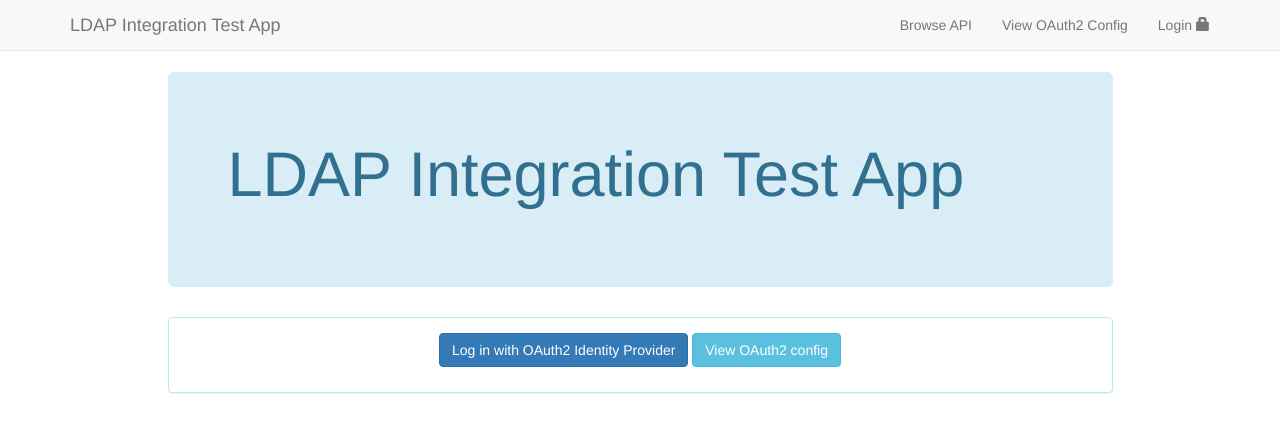
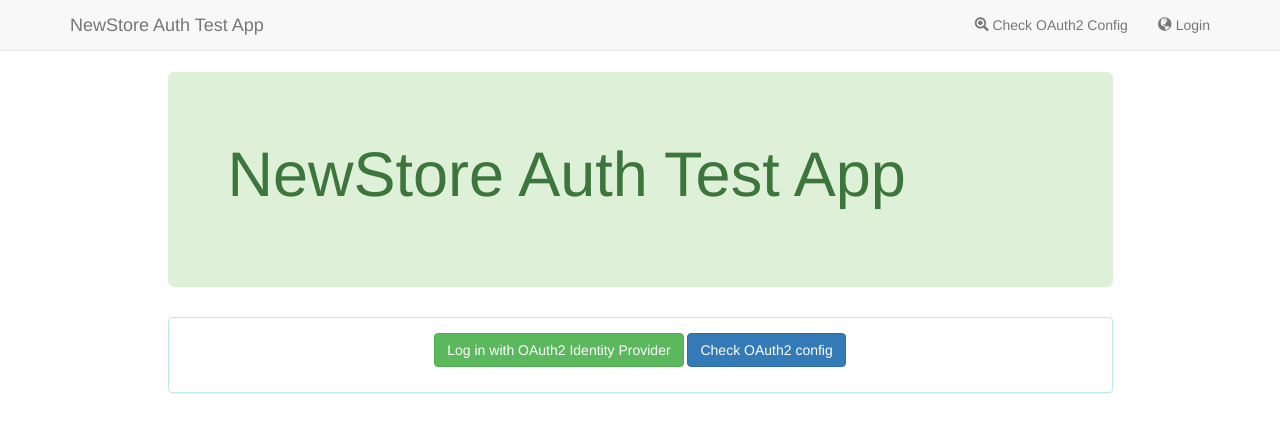
Before and after one commit to gabrielfalcao/kube-python-app-example, a Flask app: page / in a window 1280 px wide. Shown: the top 432 px of the page. Run offline with Flask 2, Linux system fonts and the light colour scheme; some libraries are stand-ins or nearby versions.

Commit message:
revamp ui because "ldap is not our scope"

```diff
--- a/flaskhello/web/templates/base.html
+++ b/flaskhello/web/templates/base.html
@@ -5,7 +5,7 @@
     <meta http-equiv="X-UA-Compatible" content="IE=edge" />
     <meta name="viewport" content="width=device-width, initial-scale=1" />
     <!-- The above 3 meta tags *must* come first in the head; any other head content must come *after* these tags -->
-    <title>{% block title %}LDAP Integration App{% endblock %}</title>
+    <title>{% block title %}Auth Test App{% endblock %}</title>
 
     <!-- Bootstrap -->
     {% block head_css %}
@@ -43,29 +43,40 @@
             <span class="icon-bar"></span>
           </button>
           {% block navbar_header %}
-          <a class="navbar-brand" href="/">LDAP Integration Test App</a>
+          <a class="navbar-brand" href="/">NewStore Auth Test App</a>
           {% endblock %}
         </div>
         <div id="navbar" class="navbar-collapse collapse">
           {% block navbar %}
           {% block navbar_subnavs %}{% endblock %}
           <ul class="nav navbar-nav navbar-right">
+            {% if is_authenticated %}
             <li>
-              <a href="/api/">Browse API</a>
+              <a href="/api/">
+                <span class="glyphicon glyphicon-book" aria-hidden="true"></span>
+
+                Browse API
+
+              </a>
             </li>
+            {% endif %}
             <li>
-              <a href="/config">View OAuth2 Config</a>
+              <a href="/config">
+                <span class="glyphicon glyphicon-zoom-in" aria-hidden="true"></span>
+                Check OAuth2 Config
+              </a>
             </li>
             <li>
               {% if not is_authenticated %}
               <a href="/login">
+                <span class="glyphicon glyphicon-globe" aria-hidden="true"></span>
                 Login
-                <span class="glyphicon glyphicon-lock" aria-hidden="true"></span>
               </a>
               {% else %}
               <a href="/logout">
+                <span class="glyphicon glyphicon-off" aria-hidden="true"></span>
                 Logout
-                <span class="glyphicon glyphicon-off" aria-hidden="true"></span>
+
               </a>
               {% endif %}
             </li>
--- a/flaskhello/web/templates/dashboard/base.html
+++ b/flaskhello/web/templates/dashboard/base.html
@@ -7,7 +7,7 @@
       {% endblock %}
     </div><!--/col-3-->
     <div class="col-sm-9 col-md-9">
-      <ul class="nav nav-tabs">
+      <ul class="nav nav-pills">
         {% block tabs %}
         <li class="active"><a data-toggle="tab" href="#home">Home</a></li>
         <li><a data-toggle="tab" href="#messages">Menu 1</a></li>
--- a/flaskhello/web/templates/index.html
+++ b/flaskhello/web/templates/index.html
@@ -1,7 +1,7 @@
 {% extends "base.html" %}
 {% block middle %}
-<div class="jumbotron alert-info">
-  <h1>LDAP Integration Test App</h1>
+<div class="jumbotron alert-success">
+  <h1>NewStore Auth Test App</h1>
   <br />
 </div>
 <div class="panel panel-info">
@@ -10,9 +10,9 @@
       {% if authenticated %}
       <a class="btn btn-success" href="/api/" role="button">Browse the RESTful API</a>
       {% else %}
-      <a class="btn btn-primary btn-login" href="/login">Log in with OAuth2 Identity Provider</a>
+      <a class="btn btn-success btn-login" href="/login">Log in with OAuth2 Identity Provider</a>
       {% endif %}
-      <a class="btn btn-info" href="/config">View OAuth2 config</a>
+      <a class="btn btn-primary" href="/config">Check OAuth2 config</a>
     </p>
   </div>
 </div>
```
Also changed, not shown: flaskhello/web/templates/dashboard.html (+18 -24 lines), flaskhello/web/templates/tabs/json.html (deleted, +0 -30 lines), flaskhello/web/templates/tabs/ldap.html (deleted, +0 -12 lines), flaskhello/web/templates/tabs/session.html (added, +12 -0 lines), flaskhello/web/templates/tabs/token.html (added, +13 -0 lines), flaskhello/web/templates/tabs/user.html (added, +12 -0 lines).
